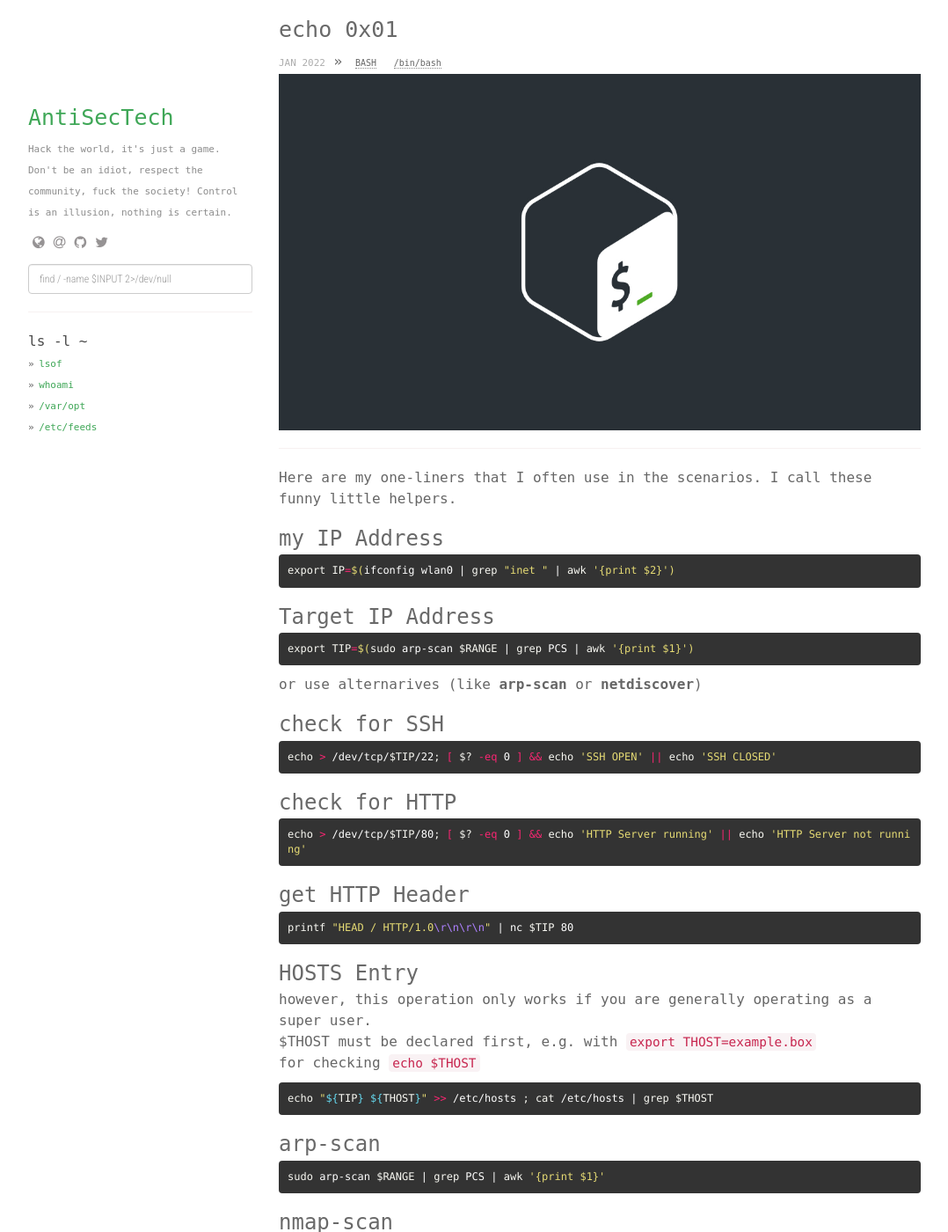
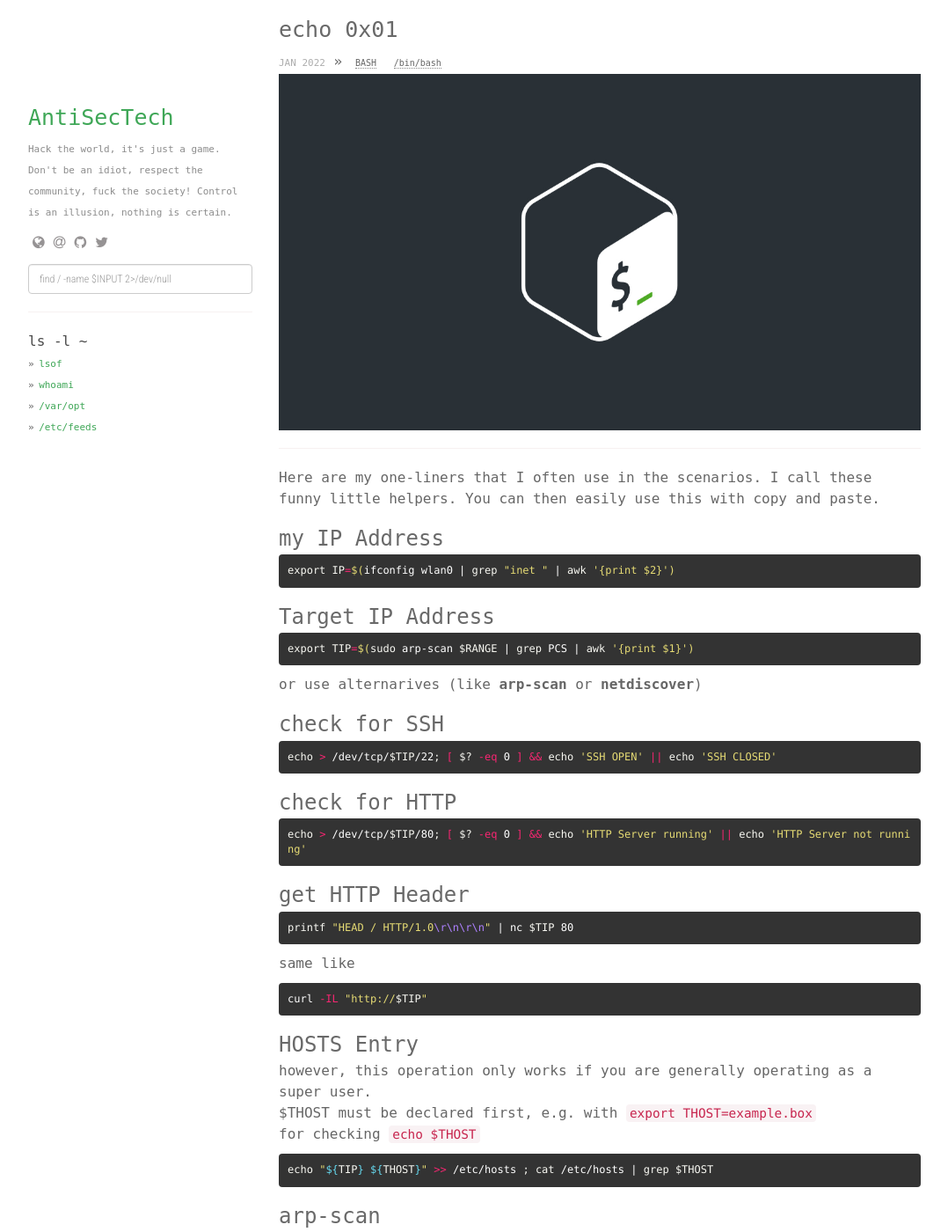
Before and after one commit to AntiSecTech/AntiSecTech.github.io, a Jekyll site: the page built from _project/scripts.md, in a window 1280 px wide and 1400 px high. Shown: the whole window at 88% size, without its empty margins (53-1131 px from the left). Built offline with Jekyll 4.4.1, drawn with Linux system fonts in a browser that asks for light colours; nearby versions of some CDN libraries.

Commit message:
Update scripts.md
added alternative HEAD Method

````diff
--- a/_project/scripts.md
+++ b/_project/scripts.md
@@ -4,7 +4,7 @@ title:  "echo 0x01"
 slug: "scripts"
 ---
 
-Here are my one-liners that I often use in the scenarios. I call these funny little helpers.
+Here are my one-liners that I often use in the scenarios. I call these funny little helpers. You can then easily use this with copy and paste.
 
 ### my IP Address
 ```sh
@@ -31,6 +31,10 @@ echo > /dev/tcp/$TIP/80; [ $? -eq 0 ] && echo 'HTTP Server running' || echo 'HTT
 ```sh
 printf "HEAD / HTTP/1.0\r\n\r\n" | nc $TIP 80
 ```
+same like
+```sh
+curl -IL "http://$TIP"
+```
 
 ### HOSTS Entry
 however, this operation only works if you are generally operating as a super user.<br>
````
